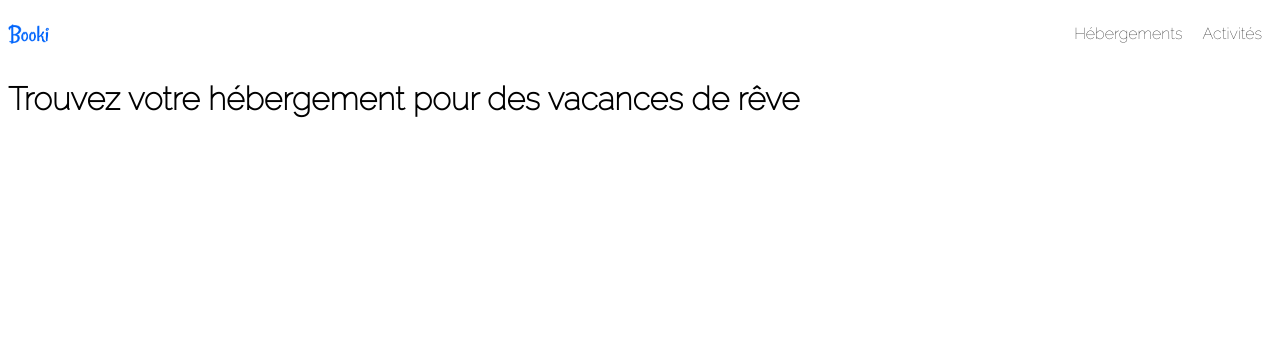
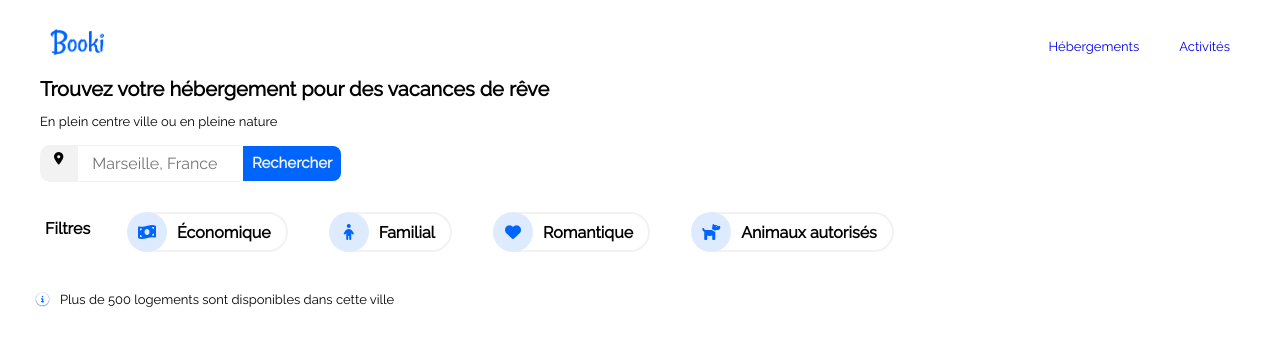
Before and after one commit to sofianeidir/projet-2-OC, a plain HTML site: page index.html in a window 1280 px wide. Drawn offline with Linux system fonts and the light colour scheme.

Commit message:
add barre de recherche/filtres

```diff
--- a/css/style.css
+++ b/css/style.css
@@ -1,8 +1,254 @@
-*{
+*
+{
     box-sizing: border-box;
-}
-* {
     font-family: 'Raleway', sans-serif;
+    margin: 5px 5px 0 10px ;
+
+
+
 }
 
-/* header */
+a{
+    text-decoration: none;
+}
+
+
+
+
+
+
+
+
+
+
+/********** Media queries ***********/
+
+@media all and (max-width: 1024px)
+
+{
+
+
+/**********Header mobile****************/
+
+}
+
+
+
+    /*********** header ************/
+
+    header
+    {
+        margin: 10px;
+    }
+
+
+
+
+/**** BORDURE ******/
+nav a
+{
+    margin-left: 0px;
+	padding: 10px;
+
+
+}
+nav a:hover
+{
+
+
+	border-top: 2px solid #0065FC
+}
+
+/*** NAV ***/
+
+nav
+{
+    display: flex;
+    justify-content: space-between;
+    align-items: center;
+
+
+}
+
+nav ul
+{
+    display: flex;
+    list-style: none;
+    align-items: center;
+    font-size: small;
+
+
+
+}
+nav img {
+    height: 40px;
+
+}
+
+/***** Titres *****/
+
+#first_title
+{
+    font-size: 20px;
+
+    font-weight: bold;
+
+}
+
+ p
+{
+   font-size: small;
+  margin-left: 0px;
+   margin-bottom: 15px;
+
+
+
+
+
+}
+
+/******* Barre de recherche à refaire!!!!! ********/
+.search_bar
+{
+    border: 3px #f2f2f2 solid;
+    width: 200px;
+    border-radius: 10px 0px 0px 10px;
+    background-color: #f2f2f2;
+    height:37px;
+    position: relative;
+
+
+}
+
+.gps_logo
+{
+    position: absolute;
+
+    left: -9px;
+    font-size: 10px;
+
+
+
+}
+
+.type_search
+{
+    position: absolute;
+    left: 35px;
+    bottom: -2px;
+    border: 30px;
+    height: 35px;
+
+
+
+}
+
+
+#boutton
+{
+    position: absolute;
+    border: 3px #0065FC solid;
+    border-radius: 0px 8px 8px 0px;
+    background-color: #0065FC;
+    font-size: 15px;
+    color: #f2f2f2 ;
+    height: 35px;
+    left: 200px;
+   top: -2px;
+   font-weight: bold;
+}
+
+/***********   Filtres    **************/
+
+
+#filtres
+{
+    display: flex;
+    flex-direction: column;
+    margin: 0 15px 0 15px;
+}
+
+#list_filtres
+{
+    margin-top: 20px;
+    margin-left: 0px;
+    margin-bottom: 30px;
+    display: flex;
+    align-items: center;
+}
+
+.rang_filtres
+{
+    list-style: none;
+    padding-left: 0px;
+
+}
+.rang_filtres li
+{
+    border: 2px solid #F2F2F2;
+    border-radius: 30px;
+    text-align: center;
+    margin-right: 30px;
+    padding-right: 15px;
+    cursor: pointer;
+    display: inline-block;
+    height: 40px;
+    font-weight: bold;
+
+
+
+
+
+}
+
+.rang_filtres li:hover
+{
+    background: #DEEBFF;
+    color: #0065FC;
+
+
+}
+
+.rang_filtres .fas
+{
+    background-color: #DEEBFF;
+    color: #0065FC;
+    padding: 12px 10px;
+    font-size: 16px;
+    cursor: pointer;
+    border-radius: 50%;
+    margin: -2px 10px 0px -5px;
+    width: 40px;
+
+
+
+
+
+ }
+
+ .rang_filtres .fas:hover
+{
+    color: black;
+
+}
+
+#titre_filtres
+{
+
+    margin-right: 20px;
+    font-weight: bold;
+}
+
+.fa-info-circle
+{
+   margin-left: 0px;
+    margin-right: 10px;
+
+    color: #FFFFFF;
+    border: 1px solid #F2F2F2;
+    background: #0065FC;
+    border-radius: 10px;
+
+
+
+}
--- a/index.html
+++ b/index.html
@@ -4,25 +4,81 @@
     <meta charset="UTF-8">
     <meta http-equiv="X-UA-Compatible" content="IE=edge">
     <meta name="viewport" content="width=device-width, initial-scale=1.0">
+    <link href="https://fonts.googleapis.com/css2?family=Raleway&display=swap" rel="stylesheet">
+    <link rel="stylesheet" href="css/style.css">
+    <link rel="stylesheet" href="css/normalize.css">
     <script src="https://kit.fontawesome.com/9e216b68e0.js" crossorigin="anonymous"></script>
-    <link href="https://fonts.googleapis.com/css2?family=Raleway:wght@100&display=swap" rel="stylesheet">
-    <link rel="stylesheet" href="style.css">
-    <link href="https://fonts.googleapis.com/css2?family=Raleway:wght@100&display=swap" rel="stylesheet">
+
+
     <title>Booki</title>
 
 </head>
 <body>
-    <!--Header-->
+<main class="container">
+
+<!--Header-->
     <header>
         <nav>
-            <img src="assets/images/logo/Booki.png" alt="Logo" />
-            <ul>
-                <li>Hébergements</li>
-                <li>Activités</li>
-            </ul>
+            <img src="assets/images/logo/Booki.png"  alt="Logo" />
+              <ul>
+                <a href="#hergement"><li>Hébergements</li></a>
+                <a href="#activity"><li>Activités</li></a>
+              </ul>
+
         </nav>
+
+        <div id="title_header">
+        <h1 id="first_title">Trouvez votre hébergement pour des vacances de rêve</h1>
+        <p class="info_secondaire">En plein centre ville ou en pleine nature</p>
+        </div>
+
     </header>
-    <h1>Trouvez votre hébergement pour des vacances de rêve</h1>
+
+
+    <!--Barre de recherche-->
+
+    <section id="search_section">
+        <form class="search_bar" method="post" action="https://www.php.net/manual/fr/intro-whatis.php">
+
+                <span class="gps_logo">
+                    <i class="fas fa-map-marker-alt fa-lg"></i>
+                </span>
+                <input type="search" class="type_search" placeholder="   Marseille, France" name="recherches">
+
+                <input type="submit" id="boutton" value="Rechercher" />
+
+            </form>
+    </section>
+
+    <!------FILTRES------>
+
+    <section id="filtres">
+       <div id="list_filtres">
+           <div id="titre_filtres">Filtres</div>
+           <ul class="rang_filtres">
+               <li><i class="fas fa-money-bill-wave"></i>Économique</li>
+               <li><i class="fas fa-child"></i>Familial</li>
+               <li><i class="fas fa-heart"></i>Romantique</li>
+               <li><i class="fas fa-dog"></i>Animaux autorisés</li>
+
+           </ul>
+       </div>
+       <p><i class="fas fa-info-circle"></i>Plus de 500 logements sont disponibles dans cette ville</p>
+    </section>
+
+
+   <section>
+    <div id="lepremier">
+
+
+
+
+
+
+
+
+</section>
+</main>
 
 </body>
 </html>
```
